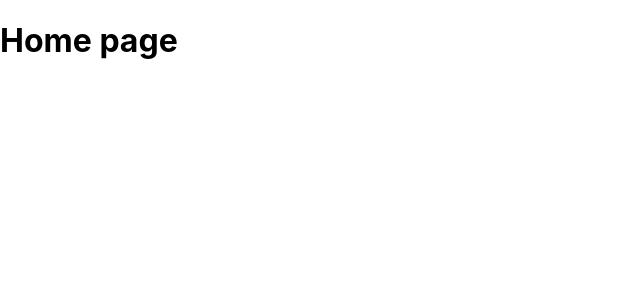
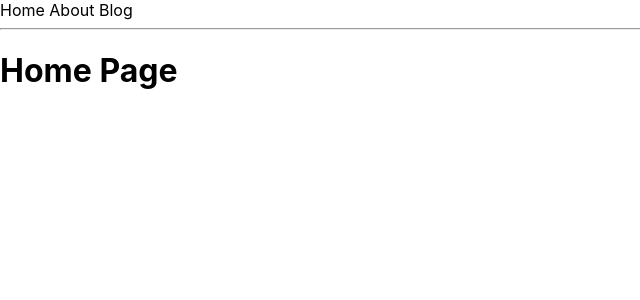
Before and after one commit to srwx/learning-nextjs, a Next.js app: page / in a window 1280 px wide. Shown: the top 300 px of the page, without its empty margins (0-640 px from the left). Built offline with nearby package versions, Linux system fonts and the light colour scheme.

Commit message:
Link component
import Link from 'next/link'

e.g. <Link href='/'><a>Home</a></Link>

(in text, crop with <a></a>)

```diff
--- a/pages/index.js
+++ b/pages/index.js
@@ -1,5 +1,21 @@
+import Link from "next/link"
+
 function Home() {
-  return <h1>Home page</h1>
+  return (
+    <>
+      <Link href="/">
+        <a>Home </a>
+      </Link>
+      <Link href="/about">
+        <a>About </a>
+      </Link>
+      <Link href="/blog">
+        <a>Blog </a>
+      </Link>
+      <hr />
+      <h1>Home Page</h1>
+    </>
+  )
 }
 
 export default Home
```
